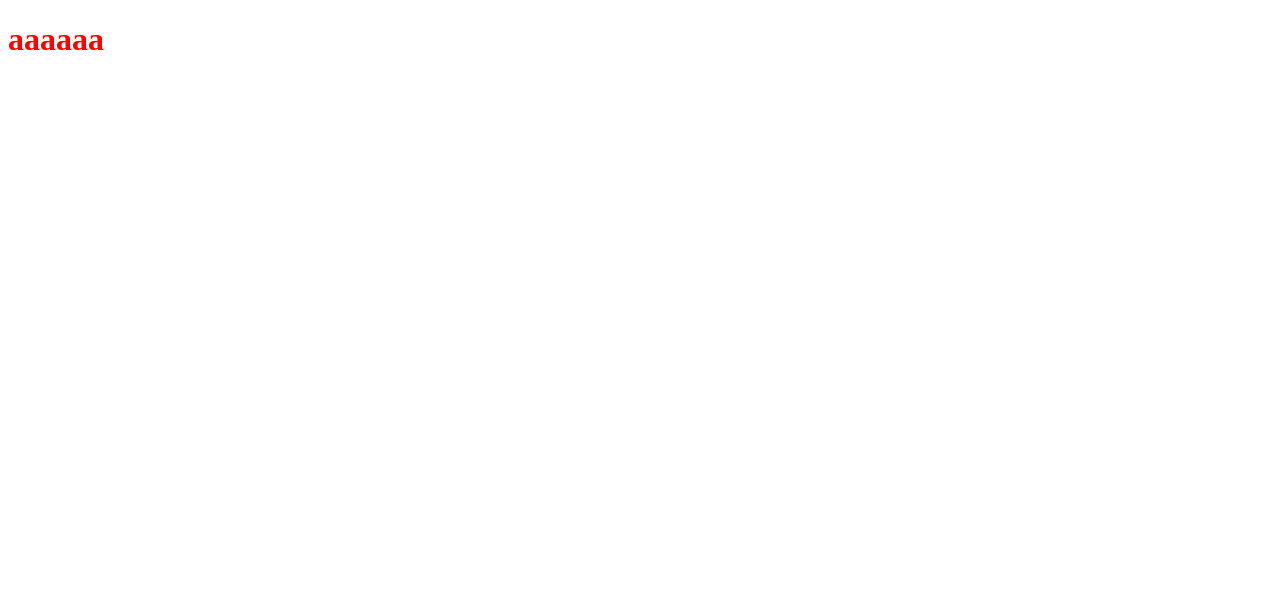
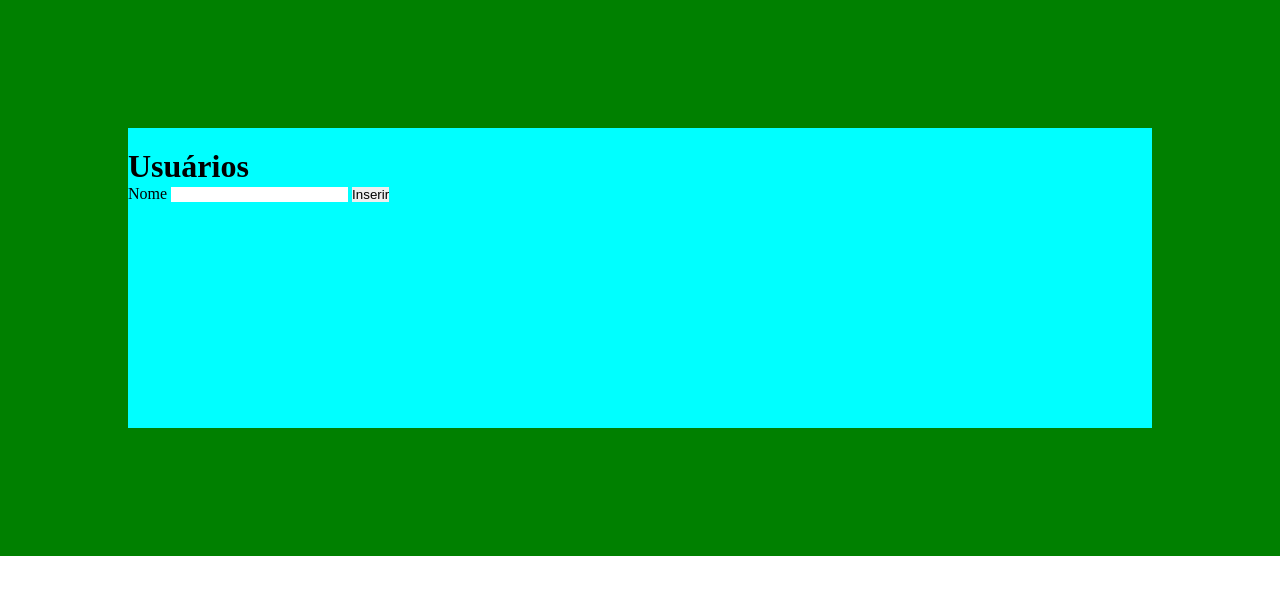
Before and after one commit to GrossiV/edtech, a website built with webpack: page front-end/src/index.html in a window 1280 px wide. Built offline with nearby package versions, Linux system fonts and the light colour scheme.

Commit message:
html structure created, finish styles

```diff
--- a/front-end/src/css/style.css
+++ b/front-end/src/css/style.css
@@ -1,3 +1,22 @@
-h1 {
-  color: red;
+* {
+  padding: 0;
+  margin: 0;
+  border: 0;
+  box-sizing: border-box
 }
+.bg-green {
+  background-color: green;
+  padding: 10% 0;
+}
+.bg-cyan {
+  background-color: cyan;
+  padding-top: 20px;
+  width: 80%;
+  min-height: 300px;
+}
+
+.d-flex {
+  display: flex;
+  align-items: center;
+  justify-content: center;
+}
--- a/front-end/src/index.html
+++ b/front-end/src/index.html
@@ -7,6 +7,23 @@
   <title>Document</title>
 </head>
 <body>
-  <h1>aaaaaa</h1>
+  <div class="bg-green d-flex">
+    <div class="bg-cyan">
+      <h1>Usuários</h1>
+      <div>
+        <label>Nome</label>
+        <input type="text"/>
+        <button>Inserir</button>
+      </div>
+      <ul id="usersList">
+        <!-- <li> kekw </li>
+          <button>q</button>
+          <li> kekw </li>
+            <button>q</button>
+            <li> kekw </li>
+              <button>q</button> -->
+      </ul>
+    </div>
+  </div>
 </body>
 </html>
```
